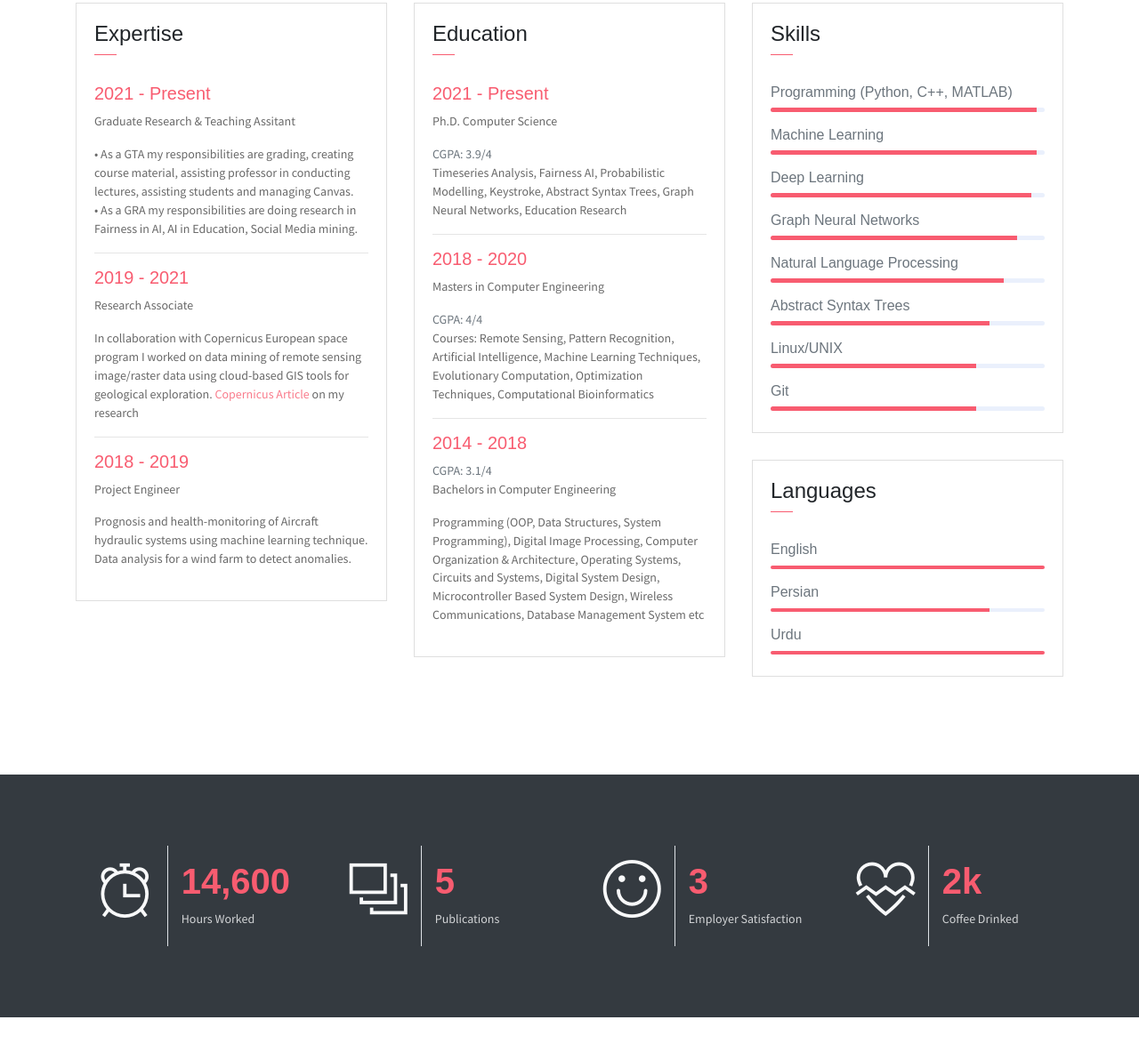
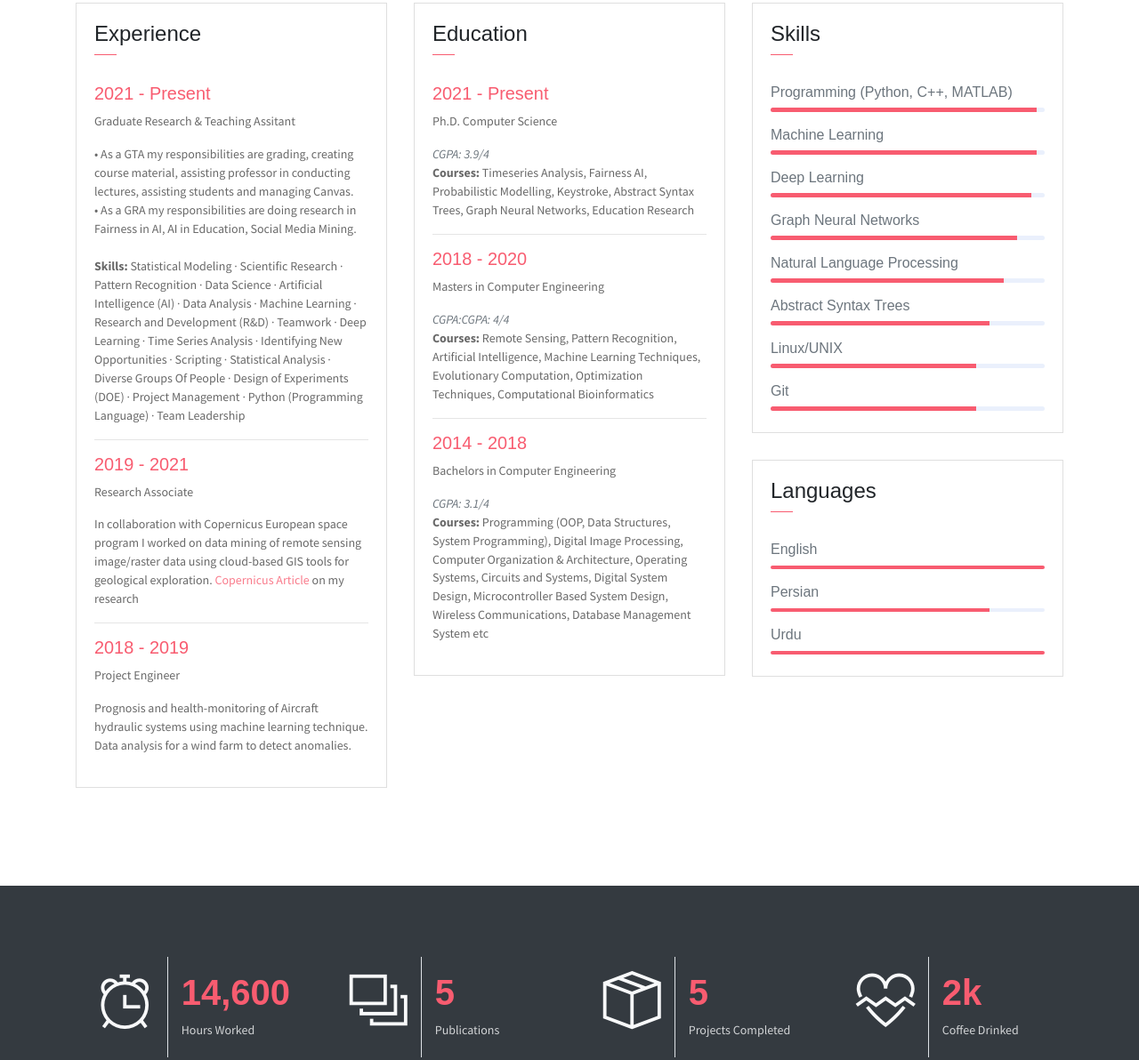
Before and after one commit to mfawadakbar/mfawadakbar.github.io, a plain HTML site: page index.html in a window 1280 px wide. Shown: the part 1399-2591 px from the top of the page at 89% size. Drawn offline with Linux system fonts and the light colour scheme; some packages are replaced by stand-ins of ours.

Commit message:
adding files

```diff
--- a/index.html
+++ b/index.html
@@ -5,6 +5,17 @@
     function sendEmail() {
         window.location = "mailto:khan@usu.edu";
     }
+
+    let map;
+
+    function initMap() {
+        map = new google.maps.Map(document.getElementById("map"), {
+            center: { lat: 41.73549, lng: -111.83439 },
+            zoom: 8,
+        });
+    }
+
+
 </script>
 
 
@@ -165,7 +176,7 @@
                     <div class="card">
                         <div class="card-header">
                             <div class="mt-2">
-                                <h4>Expertise</h4>
+                                <h4>Experience</h4>
                                 <span class="line"></span>
                             </div>
                         </div>
@@ -175,7 +186,14 @@
                             <P class="subtitle">• As a GTA my responsibilities are grading, creating course material,
                                 assisting professor in conducting lectures, assisting students and managing Canvas. <br>
                                 • As a GRA my responsibilities are doing research in Fairness in AI, AI in Education,
-                                Social Media mining.</P>
+                                Social Media Mining. <br><br> <b>Skills:</b> Statistical Modeling · Scientific Research
+                                ·
+                                Pattern
+                                Recognition · Data Science · Artificial Intelligence (AI) · Data Analysis · Machine
+                                Learning · Research and Development (R&D) · Teamwork · Deep Learning · Time Series
+                                Analysis · Identifying New Opportunities · Scripting · Statistical Analysis · Diverse
+                                Groups Of People · Design of Experiments (DOE) · Project Management · Python
+                                (Programming Language) · Team Leadership</P>
                             <hr>
                             <h6 class="title text-danger">2019 - 2021</h6>
                             <P>Research Associate</P>
@@ -203,21 +221,25 @@
                         <div class="card-body">
                             <h6 class="title text-danger">2021 - Present</h6>
                             <P>Ph.D. Computer Science</P>
-                            <h8>CGPA: 3.9/4</h8>
-                            <P class="subtitle">Timeseries Analysis, Fairness AI, Probabilistic Modelling, Keystroke,
+                            <h8><em>CGPA: 3.9/4</em></h8>
+                            <P class="subtitle"><b>Courses:</b> Timeseries Analysis, Fairness AI, Probabilistic
+                                Modelling, Keystroke,
                                 Abstract Syntax Trees, Graph Neural Networks, Education Research</P>
                             <hr>
                             <h6 class="title text-danger">2018 - 2020</h6>
                             <P>Masters in Computer Engineering</P>
-                            <h8>CGPA: 4/4</h8>
-                            <P class="subtitle"> Courses: Remote Sensing, Pattern Recognition, Artificial Intelligence,
+                            <h8><em>CGPA:CGPA: 4/4</em></h8>
+                            <P class="subtitle"> <b>Courses:</b> Remote Sensing, Pattern Recognition, Artificial
+                                Intelligence,
                                 Machine Learning Techniques, Evolutionary Computation, Optimization Techniques,
                                 Computational Bioinformatics </P>
                             <hr>
                             <h6 class="title text-danger">2014 - 2018</h6>
-                            <h8>CGPA: 3.1/4</h8>
+
                             <P>Bachelors in Computer Engineering</P>
-                            <P class="subtitle">Programming (OOP, Data Structures, System Programming), Digital Image
+                            <h8><em>CGPA: 3.1/4</em></h8>
+                            <P class="subtitle"><b>Courses:</b> Programming (OOP, Data Structures, System Programming),
+                                Digital Image
                                 Processing, Computer Organization & Architecture, Operating Systems, Circuits and
                                 Systems, Digital System Design, Microcontroller Based System Design, Wireless
                                 Communications, Database Management System etc</P>
@@ -334,11 +356,11 @@
                 <div class="col-md-6 col-lg-3">
                     <div class="row">
                         <div class="col-5 text-right text-light border-right py-3">
-                            <div class="m-auto"><i class="ti-face-smile icon-xl"></i></div>
+                            <div class="m-auto"><i class="ti-package icon-xl"></i></div>
                         </div>
                         <div class="col-7 text-left py-3">
-                            <h1 class="text-danger font-weight-bold font40">3</h1>
-                            <p class="text-light mb-1">Employer Satisfaction</p>
+                            <h1 class="text-danger font-weight-bold font40">5</h1>
+                            <p class="text-light mb-1">Projects Completed</p>
                         </div>
                     </div>
                 </div>
@@ -865,7 +887,7 @@
                 &copy;
                 <script>document.write(new Date().getFullYear())</script> Created With <i
                     class="ti-heart text-danger"></i> By <a href="http://devcrud.com" target="_blank"><span
-                        class="text-danger" title="Bootstrap 4 Themes and Dashboards">DevCRUD</span></a>
+                        class="text-danger" title="Bootstrap 4 Themes and Dashboards">Fawad Khan</span></a>
             </p>
         </div>
     </footer>
```
